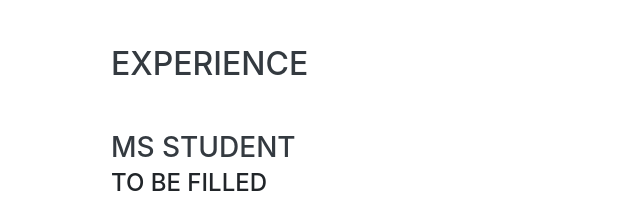
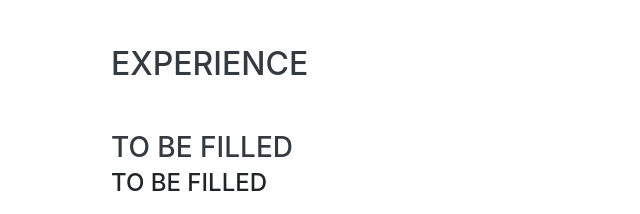
Before and after one commit to ariajafari/ariajafari.github.io, a website with bundled scripts: page index.html in a window 1280 px wide. Shown: the part 804-1018 px from the top of the page, 209-849 px from the left. Built offline with nearby package versions, Linux system fonts and the light colour scheme; a web font is replaced by a local one.

Commit message:
removing ms from experiences

```diff
--- a/index.html
+++ b/index.html
@@ -90,7 +90,7 @@
 
         <div class="resume-item d-flex flex-column flex-md-row justify-content-between mb-5">
           <div class="resume-content">
-            <h3 class="mb-0">ms student</h3>
+		  <h3 class="mb-0">To be filled</h3>
             <div class="subheading mb-3">to be filled</div>
             <p>to be filled.</p>
           </div>
```
